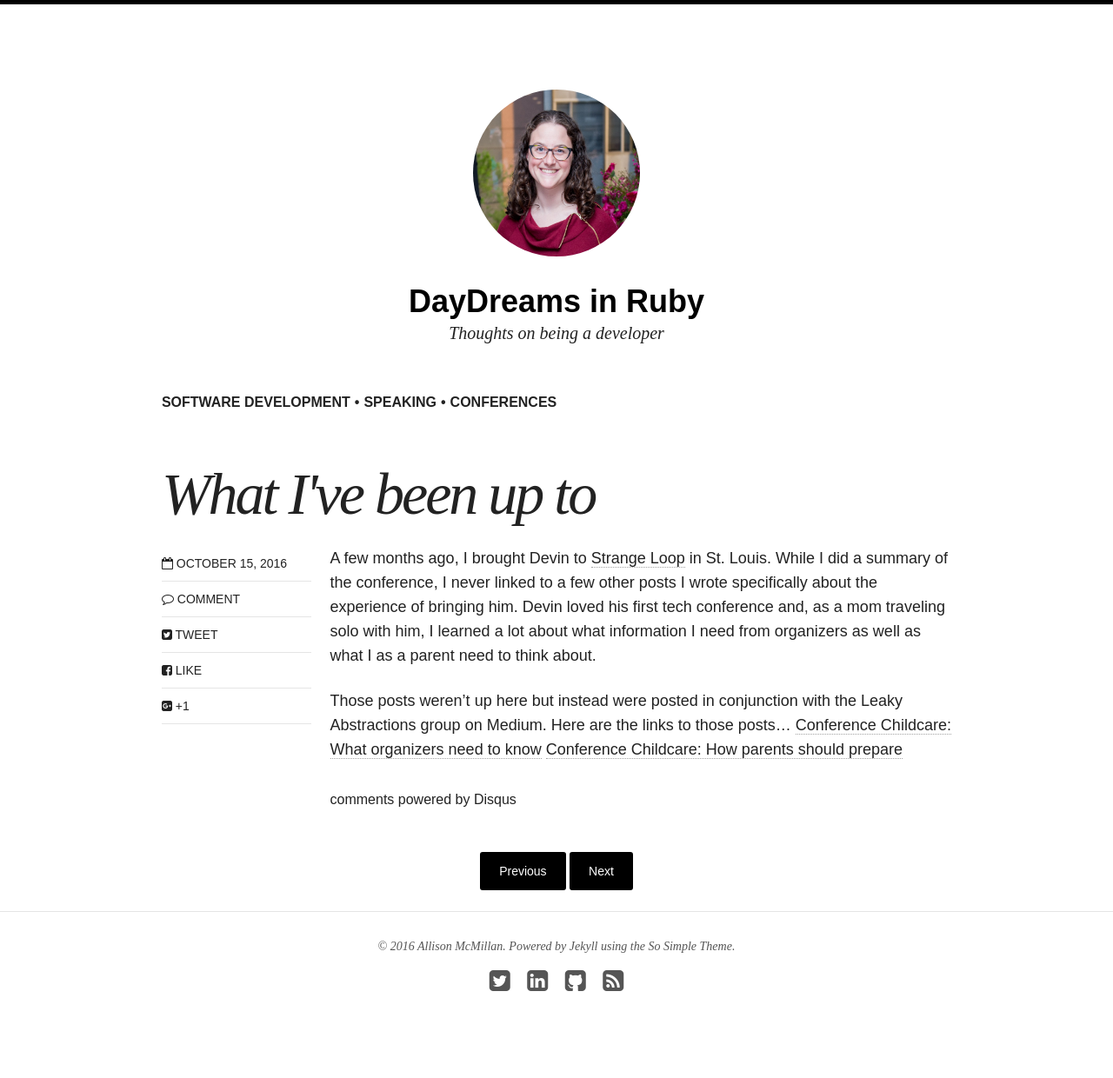
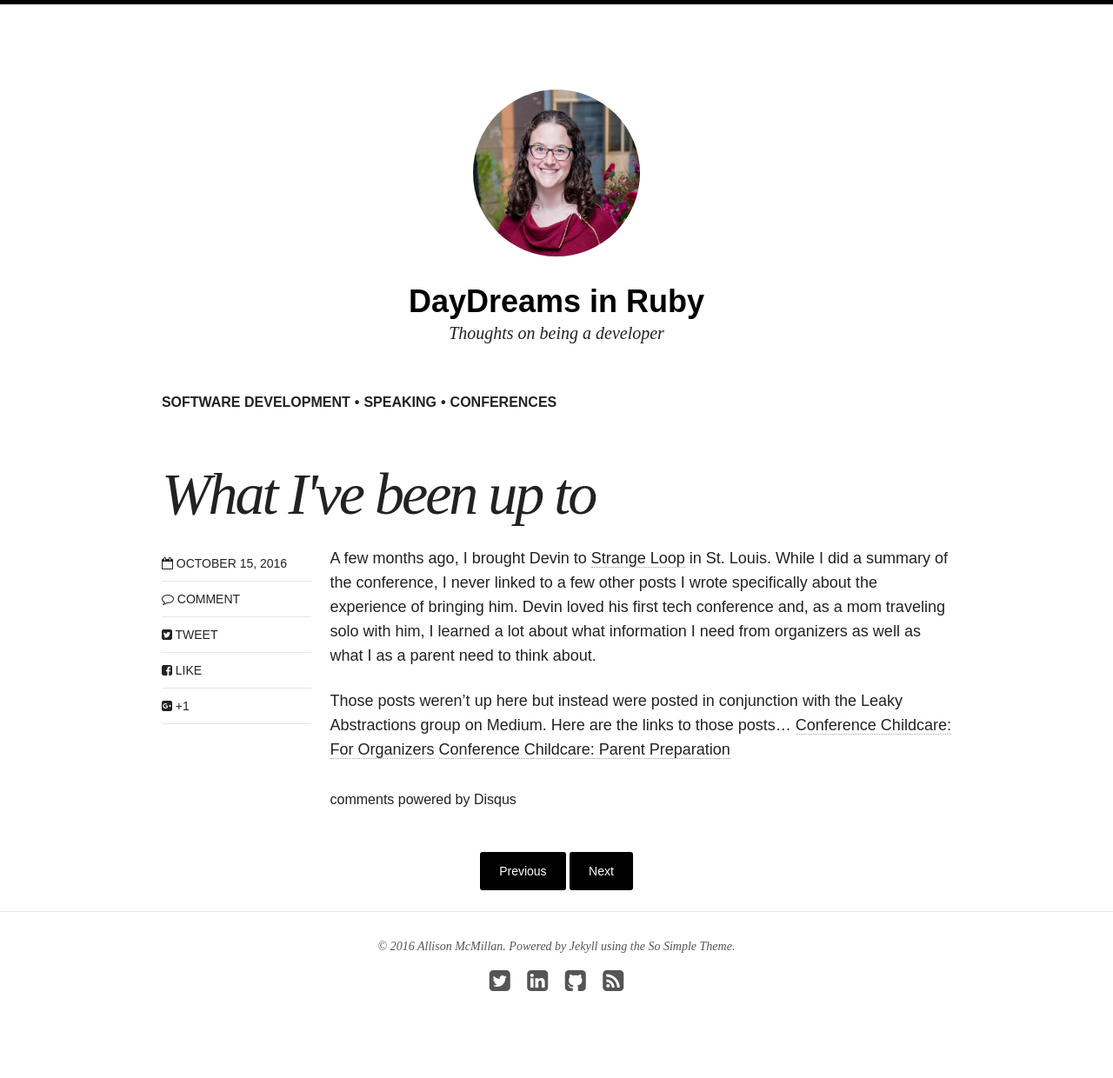
Before and after one commit to asheren/asheren.github.io, a Jekyll site: the page built from _posts/blog/2016-11-13-childcare-at-tech-conferences.md, in a window 1280 px wide. Shown: the whole page at 87% size. Built offline with Jekyll 4.4.1, drawn with Linux system fonts in a browser that asks for light colours; nearby versions of some CDN libraries; comment, search, counter and statistics services are not loaded.

Commit message:
added links

```diff
--- a/_posts/blog/2016-11-13-childcare-at-tech-conferences.md
+++ b/_posts/blog/2016-11-13-childcare-at-tech-conferences.md
@@ -13,5 +13,5 @@
 A few months ago, I brought Devin to [Strange Loop](http://www.thestrangeloop.com/index.html) in St. Louis. While I did a summary of the conference, I never linked to a few other posts I wrote specifically about the experience of bringing him. Devin loved his first tech conference and, as a mom traveling solo with him, I learned a lot about what information I need from organizers as well as what I as a parent need to think about.
 
 Those posts weren't up here but instead were posted in conjunction with the Leaky Abstractions group on Medium. Here are the links to those posts...
-[Conference Childcare: What organizers need to know](link here)
-[Conference Childcare: How parents should prepare](link here)
+[Conference Childcare: For Organizers](https://medium.com/leaky-abstractions/conference-childcare-part-1-helpful-thoughts-for-conference-organizers-203d2b34df5b#.x3lzcaa48)
+[Conference Childcare: Parent Preparation](https://medium.com/leaky-abstractions/conference-childcare-part-2-parent-preparation-d39c0c041eec#.cpvgpquyp)
```
